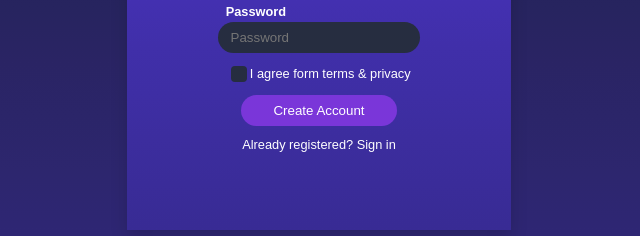
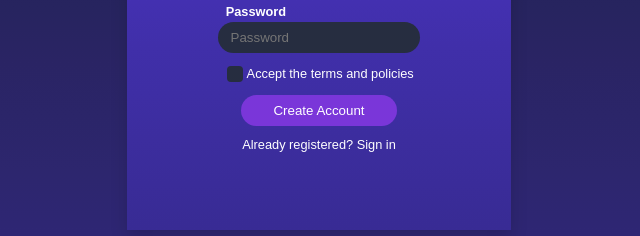
Before and after one commit to dikirahman/signup-form, a plain HTML site: page index.html in a window 1280 px wide. Shown: the part 336-572 px from the top of the page, 321-961 px from the left. Drawn offline with nearby package versions, Linux system fonts and the light colour scheme.

Commit message:
update label checkbox

```diff
--- a/index.html
+++ b/index.html
@@ -47,7 +47,7 @@
           <input type="checkbox" name="privacy" id="privacy" value="agree" />
           <span></span>
           </div>
-          <label>I agree form terms & privacy</label>
+          <label>Accept the terms and policies</label>
         </div>
         <div class="form__btn">
           <button class="btn" type="submit">Create Account</button>
```
